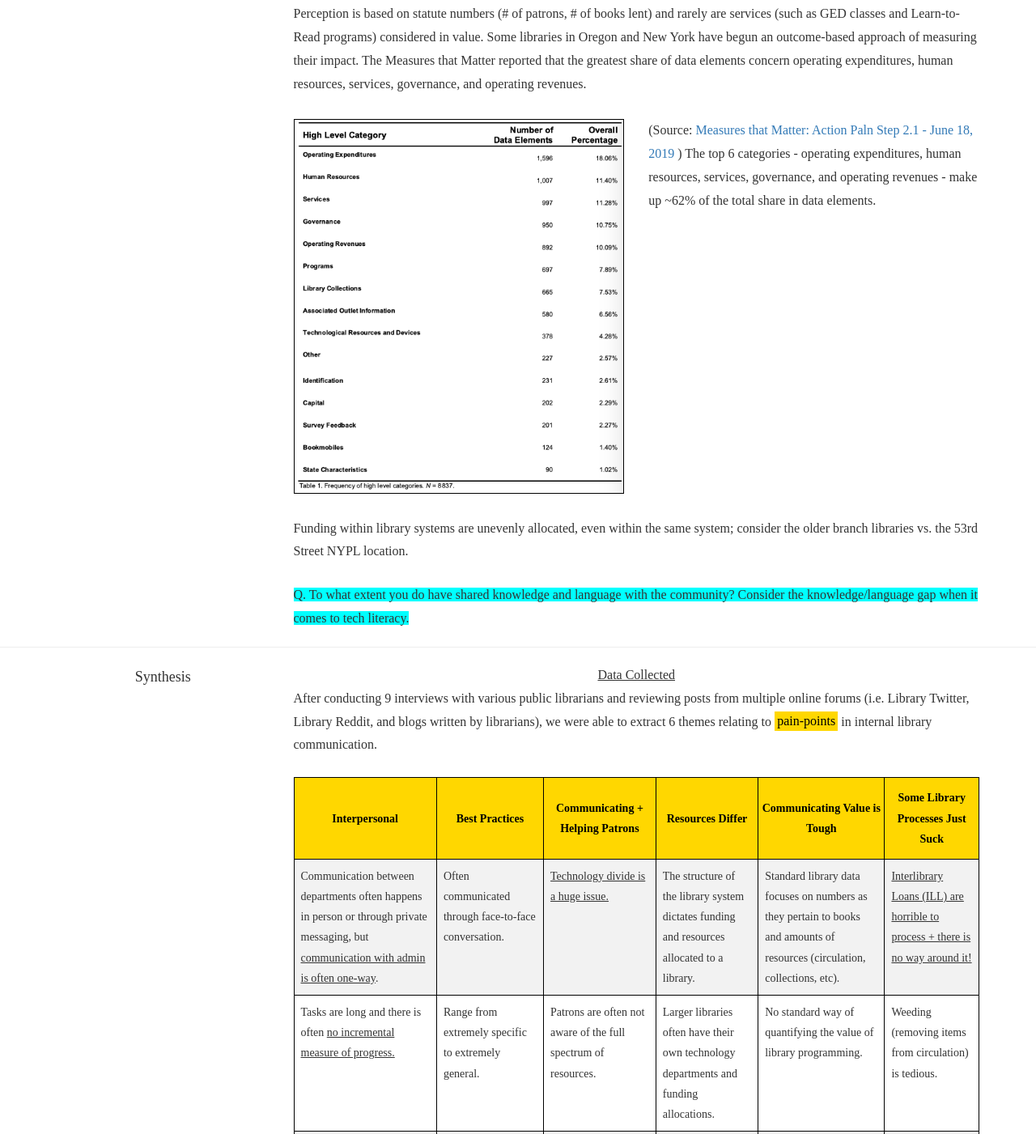
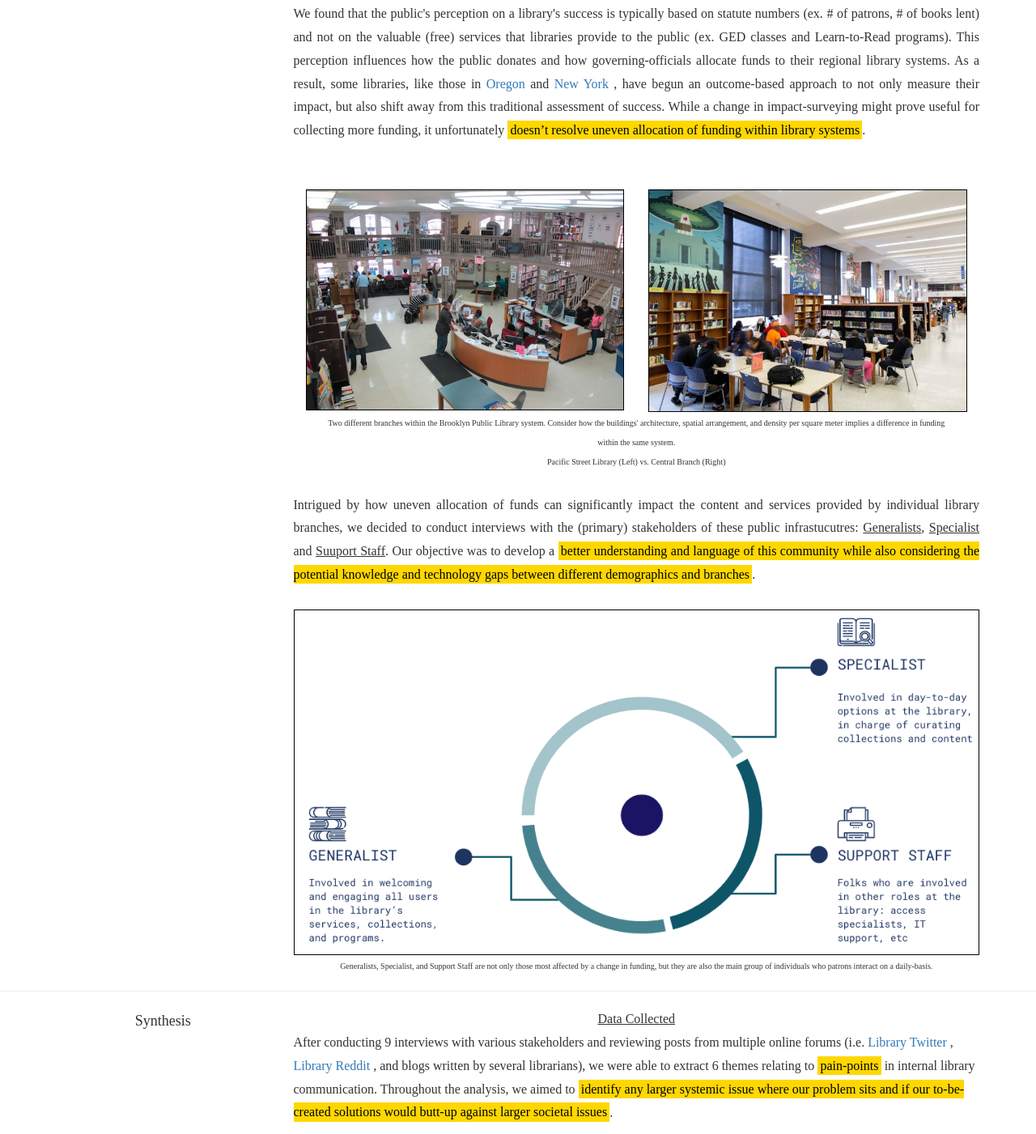
Before and after one commit to ceguiluzrosas/ceguiluzrosas.github.io, a plain HTML site: page final_web/index.html in a window 1280 px wide. Shown: the part 1051-2452 px from the top of the page at 81% size. Drawn offline with nearby package versions, Linux system fonts and the light colour scheme; a web font is replaced by a local one.

Commit message:
half way done

```diff
--- a/final_web/css/text.css
+++ b/final_web/css/text.css
@@ -49,3 +49,7 @@ caption {
 .pit-qs {
     background-color: aqua;
 }
+
+.text-justify {
+    text-align: justify;
+}
--- a/final_web/index.html
+++ b/final_web/index.html
@@ -47,13 +47,13 @@
         <div class="container">
             <div class="row">
                 <!-- Description -->
-                <div class="col-md-6">
+                <div class="col-md-6 text-justify">
                     <span class="body-summary">
                         Our team’s design problem was to create a public-interest technology
-                        (PIT) that would <mark>benefit librarians in terms of knowledge sharing</mark>. More specifically,
-                        we aimed to create a tool that would <mark>help librarians make exceptions to rules when
+                        (PIT) tool that would <mark>benefit librarians in terms of knowledge sharing</mark>. More specifically,
+                        we aimed to <mark>help librarians make exceptions to rules when
                         needed for high-need groups and support access to digital tools when patrons preferred
-                        analog mediums</mark>. Our PIT was inspired by our interviews with librarians and staff who
+                        analog mediums</mark>. Our PIT tool was inspired by our interviews with librarians and staff who
                         indicated that there was a gap to be filled in terms of communication between librarians
                         and patrons, as well as accessing and assisting patrons who are unable to come into the
                         library, particularly in this age of COVID-19.
@@ -85,9 +85,9 @@
                             <span><u>Current Landscape</u></span>
                         </div>
                         <div>
-                            <div class="text-left">
-                                Public libraries are generally underfunded and often rely on outside resources to fill in gaps. Year to year, they
-                                scramble to respond to budget cuts and inconsistencies in funding.
+                            <div class="text-justify">
+                                Public libraries are generally underfunded and often rely on outside resources to accomodate lack of literaty materials and services.
+                                Year after year, they scramble to respond to budget cuts and inconsistencies in funding.
                             </div>
                             <br>
                             <div class="text-justify">
@@ -107,14 +107,25 @@
                                 </div>
                             </div>
                             <br>
-                            <div class="text-left">
-                                Perception is based on statute numbers (# of patrons, # of books lent) and rarely are services (such as GED classes
-                                and Learn-to-Read programs) considered in value. Some libraries in Oregon and New York have begun an outcome-based
-                                approach of measuring their impact. The Measures that Matter reported
+                            <div class="text-justify">
+                                We found that the public's perception on a library's success is typically based on statute numbers (ex. # of patrons, # of books lent) and not on the
+                                valuable (free) services that libraries provide to the public (ex. GED classes and Learn-to-Read programs).
+                                This perception influences how the public donates and how governing-officials allocate funds to their regional library systems.
+                                As a result, some libraries, like those
+                                in
+                                <a href="https://oregoncf.org/Templates/media/files/reports/summary_library_needs_assessment(1).pdf">
+                                    Oregon
+                                </a> and
+                                <a href="http://www.nysl.nysed.gov/libdev/obe/">
+                                    New York
+                                </a>, have begun an outcome-based approach to not only measure their impact, but also shift away from this traditional assessment of success.
+                                <!-- A report written by the Measures that Matter group stated
                                 that the greatest share of data elements concern operating expenditures, human resources, services, governance,
-                                and operating revenues.
+                                and operating revenues. -->
+                                While a change in impact-surveying might prove useful for collecting more funding, it
+                                unfortunately <mark>doesn’t resolve uneven allocation of funding within library systems</mark>.
                             </div>
-                            <br>
+                            <!-- <br>
                             <div class="row text-center">
                                 <div class="col-md-6">
                                     <img id="tall-table-img" class="gif process-img" src="media/table-2.png" alt="">
@@ -124,26 +135,56 @@
                                         <span class="align-middle">
                                         (Source:
                                         <a href="https://measuresthatmatter.net/wp-content/uploads/2019/06/Measures-that-Matter-Action-Step-2-1-A-Review-of-State-Public-Library-Survey-Data-Elements-1.pdf">
-                                            Measures that Matter: Action Paln Step 2.1 - June 18, 2019
+                                            Measures that Matter: Action Plan Step 2.1 - June 18, 2019
                                         </a>
                                         ) The top 6 categories - operating expenditures, human resources, services, governance, and operating revenues - make up ~62% of
                                         the total share in data elements.
                                         </span>
                                     </div>
                                 </div>
+                            </div> -->
+                            <br>
+                            <div class="text-justify">
+                                <!-- <div>
+                                    It’s important to note that while a change in impact-surveying might prove useful for collecting more funding, it
+                                    <mark>doesn’t resolve uneven allocation of funding within library systems</mark>.
+                                </div> -->
+                                <br>
+                                <div class="col-md-6">
+                                    <img class="gif double-proto" src="media/bad-lib.png" alt="">
+                                </div>
+                                <div class="col-md-6">
+                                    <img class="gif double-proto" src="media/good-lib.png" alt="">
+                                </div>
+                                <div class="text-center process-caption-div">
+                                    <span class="process-img-caption">
+                                        Two different branches within the Brooklyn Public Library system. Consider how the buildings' architecture, spatial arrangement,
+                                        and density per square meter implies a difference in funding within the same system.
+                                        <br>
+                                        Pacific Street Library (Left) vs. Central Branch (Right)
+                                    </span>
+                                </div>
                             </div>
                             <br>
-                            <div class="text-left">
-                                Funding within library systems are unevenly allocated, even within the same system; consider the older
-                                branch libraries vs. the 53rd Street NYPL location.
+                            <div class="text-justify">
+                                <div>
+                                    Intrigued by how uneven allocation of funds can significantly impact the content and services provided by
+                                    individual library branches, we decided to conduct interviews with the (primary) stakeholders
+                                    of these public infrastucutres: <u>Generalists</u>, <u>Specialist</u> and <u>Suuport Staff</u>. Our objective was to develop a <mark>better understanding and language
+                                    of this community while also considering the potential knowledge and technology gaps between different demographics and branches</mark>.
+                                </div>
+                                <br>
+                                <div>
+                                    <img class="gif double-proto" src="media/stakeholder.png" alt="">
+                                    <div class="text-center process-caption-div">
+                                        <span class="process-img-caption">
+                                            Generalists, Specialist, and Support Staff are not only those most affected by a change in funding, but they are
+                                            also the main group of individuals who patrons interact on a daily-basis.
+                                        </span>
+                                    </div>
+                                </div>
                             </div>
                         </div>
-                    </div>
-                    <br>
-                    <div>
-                        <span class="pit-qs body-summary">
-                            Q. To what extent you do have shared knowledge and language with the community? Consider the knowledge/language gap when it comes to tech literacy.
-                        </span>
                     </div>
                 </div>
             </div>
@@ -163,8 +204,15 @@
                         <u>Data Collected</u>
                     </div>
                     <div class="body-summary text-left">
-                        After conducting 9 interviews with various public librarians and reviewing posts from multiple online forums (i.e. Library Twitter, Library Reddit, and
-                        blogs written by librarians), we were able to extract 6 themes relating to <mark>pain-points</mark> in internal library communication.
+                        After conducting 9 interviews with various stakeholders and reviewing posts from multiple online forums (i.e.
+                        <a href="https://twitter.com/hashtag/librarytwitter?src=hashtag_click">
+                            Library Twitter
+                        </a>,
+                        <a href="https://www.reddit.com/r/Libraries/">
+                            Library Reddit
+                        </a>, and
+                        blogs written by several librarians), we were able to extract 6 themes relating to <mark>pain-points</mark> in internal library communication.
+                        Throughout the analysis, we aimed to <mark>identify any larger systemic issue where our problem sits and if our to-be-created solutions would butt-up against larger societal issues</mark>.
                     </div>
                     <br>
                     <div>
@@ -205,26 +253,26 @@
                     </div>
                     <br>
                     <div class="body-summary text-left">
-                        Given all this, we've decided to narrow our project's focus to:
+                        Given all this, we narrowed our project's focus to:
                         <ul>
-                            <li>Libraries in an <mark>urban location</mark> (because that’s what we have access to right now, with our team in NYC and Miami).</li>
+                            <li>Considering only libraries in <mark>urban locations</mark>.</li>
                             <li>Thinking about how libraries in <mark>low-income areas</mark> may struggle to serve their patrons fully.</li>
-                            <li>Identifying <mark>technologies that ease these pain points.</mark>.</li>
+                            <li>Identifying <mark>technologies that ease these pain points</mark>.</li>
                         </ul>
                     </div>
                     <br>
+                    <div class="body-summary text-center">
+                        <u>How Might We's (HMW's)</u>
+                    </div>
+                    <br>
                     <div class="body-summary text-left">
-                        We concluded our research with these 2 "How Might We's" (HMW):
+                        With this new change in focus, we concluded our research + analysis and began moving towards developing
+                        ideas for how we might:
                         <ul>
                             <li>Support access to digital tools when a patron prefers analog mediums?</li>
                             <li>Help patrons access services when an exception is needed for high-need groups?</li>
                             <li>Help librarians make exceptions to rules of the library when needed for high-need groups?</li>
                         </ul>
-                    </div>
-                    <br>
-                    <div class="pit-qs body-summary text-left">
-                        Q. What is the larger systemic issue where the problem sits? Are your
-                        solutions butting up against larger societal issues?
                     </div>
                 </div>
             </div>
```
Also changed, not shown: final_web/media/bad-lib.png (added), final_web/media/good-lib.png (added), final_web/media/stakeholder.png (added).
